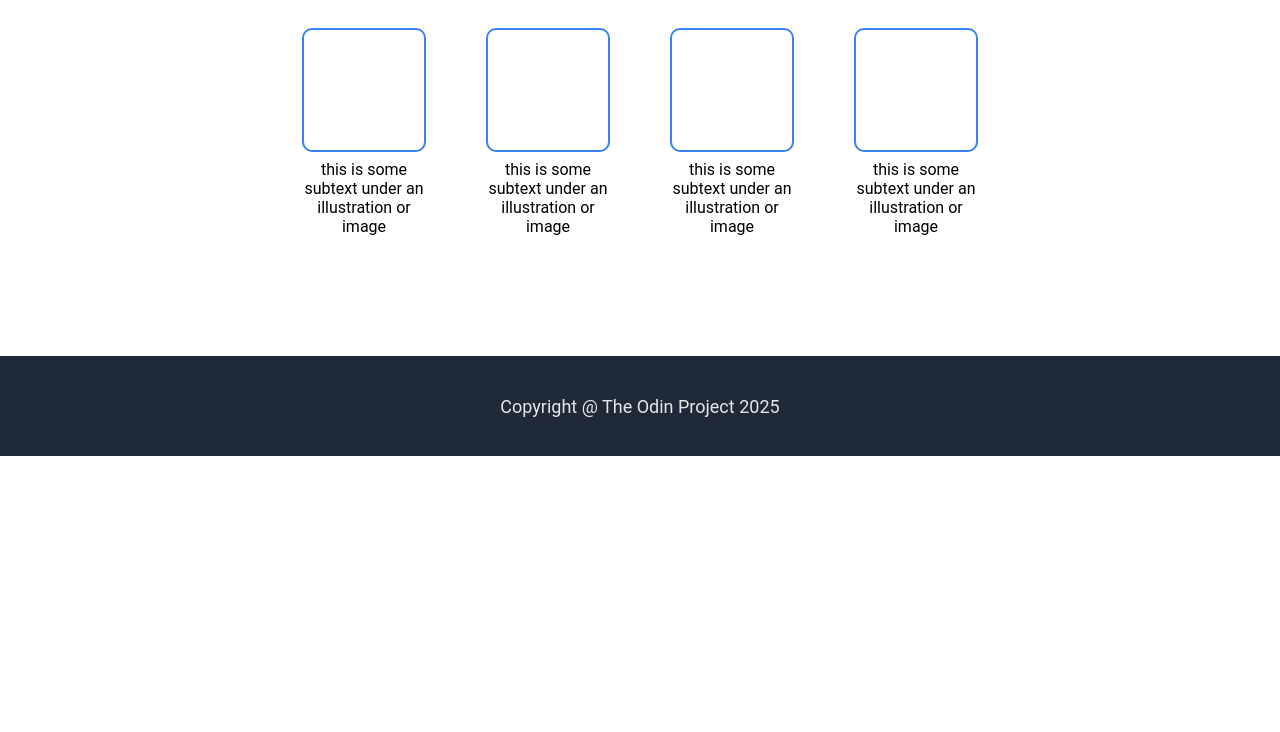
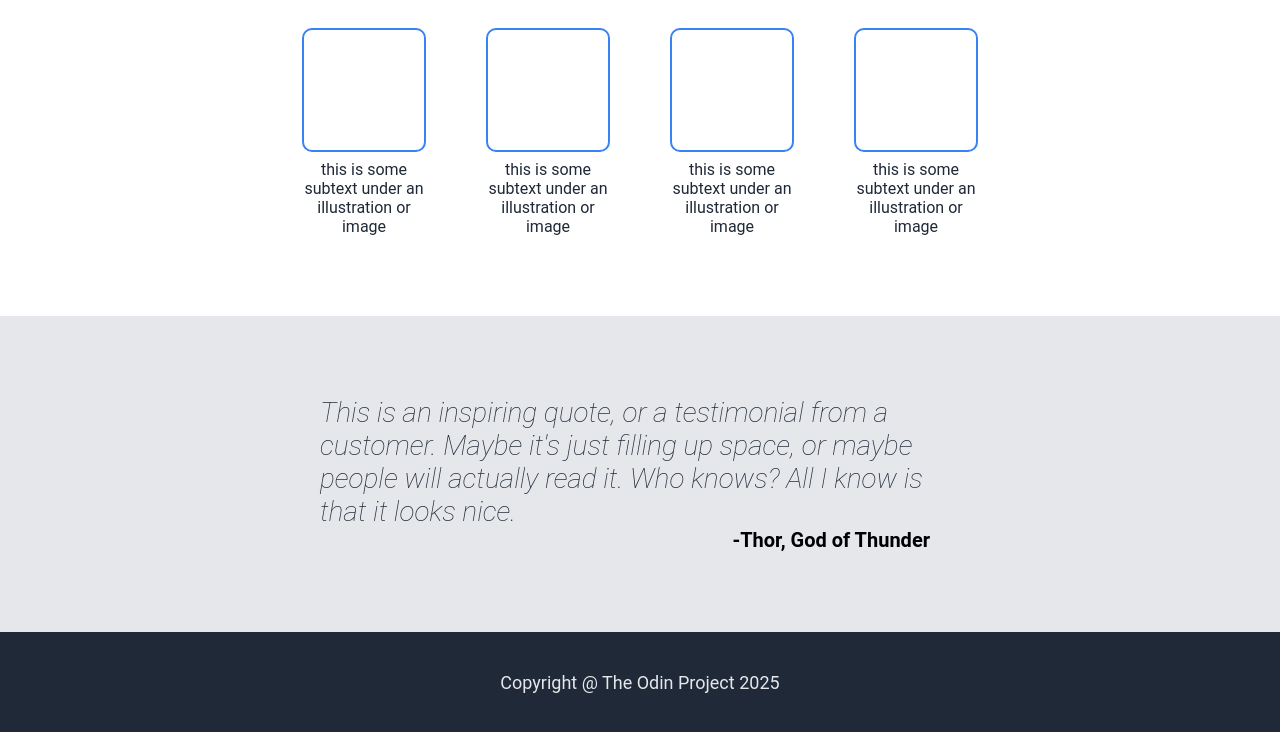
Before and after one commit to namikaze-dev/odin-landing-page, a plain HTML site: page index.html in a window 1280 px wide. Shown: the part 672-1404 px from the top of the page. Before the commit the page ends 1128 px from the top, so only its background shows below. Drawn offline with Linux system fonts and the light colour scheme.

Commit message:
feat: add content and style for quote section

```diff
--- a/index.html
+++ b/index.html
@@ -49,6 +49,12 @@
         </div>
       </div>
     </div>
+    <div class="quote-section">
+      <p class="quote">This is an inspiring quote, or a testimonial from a customer. Maybe
+        it's just filling up space, or maybe people will actually read it. Who knows?
+      All I know is that it looks nice.</p>
+      <p class="quote-author">-Thor, God of Thunder</p>
+    </div>
     </content>
     <footer>
       Copyright @ The Odin Project 2025
--- a/style.css
+++ b/style.css
@@ -96,12 +96,12 @@ nav ul {
 .card-section h2 {
   padding: 30px 0px;
   font-size: 36px;
-  color: #1f2937;
 }
 
 .card-section {
   text-align: center;
-  padding-bottom: 120px;
+  padding-bottom: 80px;
+  color: #1f2937;
 }
 
 .cards {
@@ -122,3 +122,28 @@ nav ul {
   border-radius: 10px;
   margin-bottom: 8px;
 }
+
+.quote-section {
+  background-color: #e5e7eb;
+  display: flex;
+  flex-direction: column;
+  align-items: center;
+  padding: 80px 0px;
+}
+
+.quote {
+  width: 640px;
+  font-size: 28px;
+  font-weight: 200;
+  color: #1f2937;
+  font-style: italic;
+}
+
+.quote-author {
+  width: 640px;
+  text-align: right;
+  color: black;
+  font-weight: bold;
+  font-size: 20px;
+  margin-right: 60px;
+}
```
